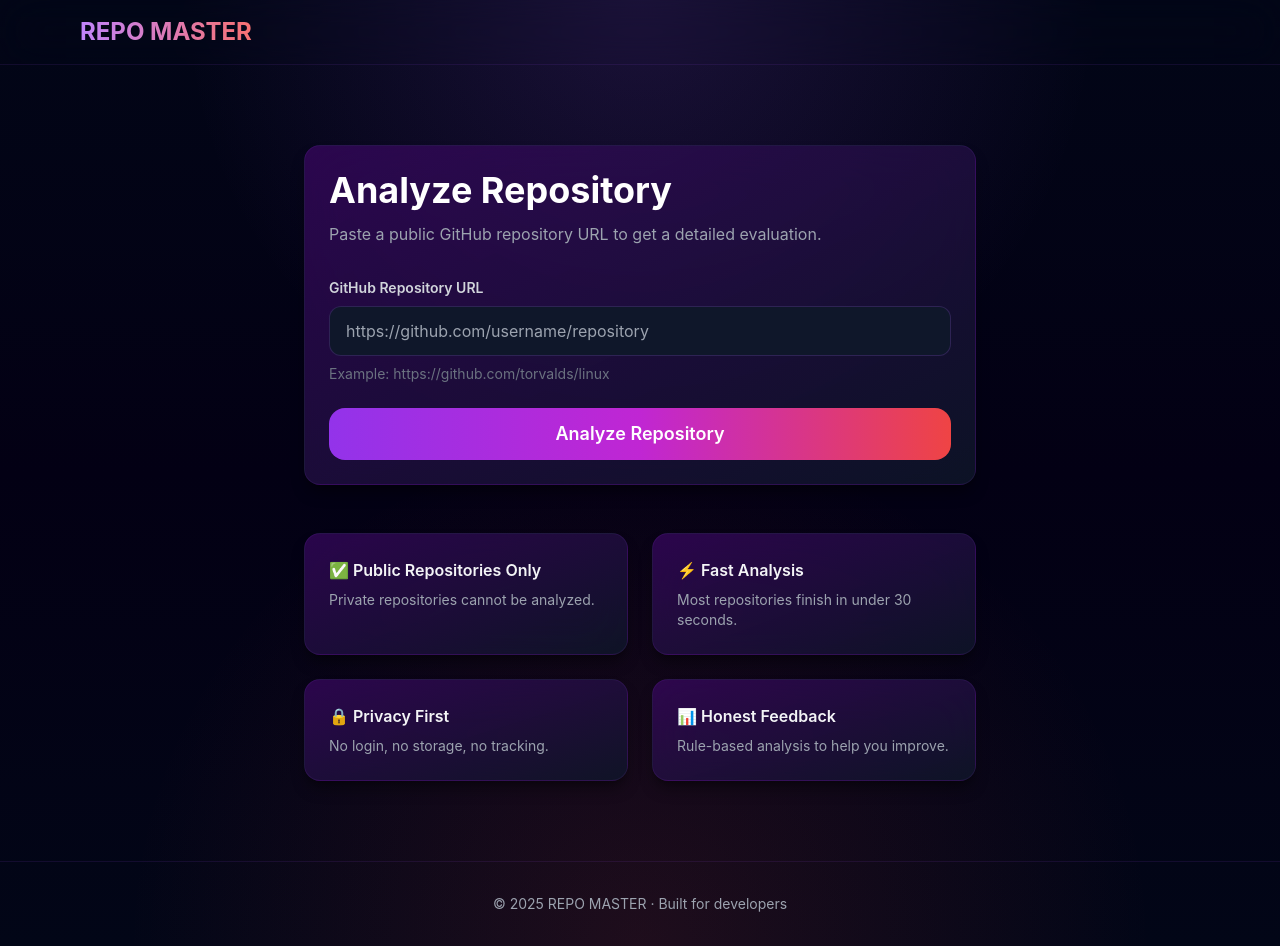
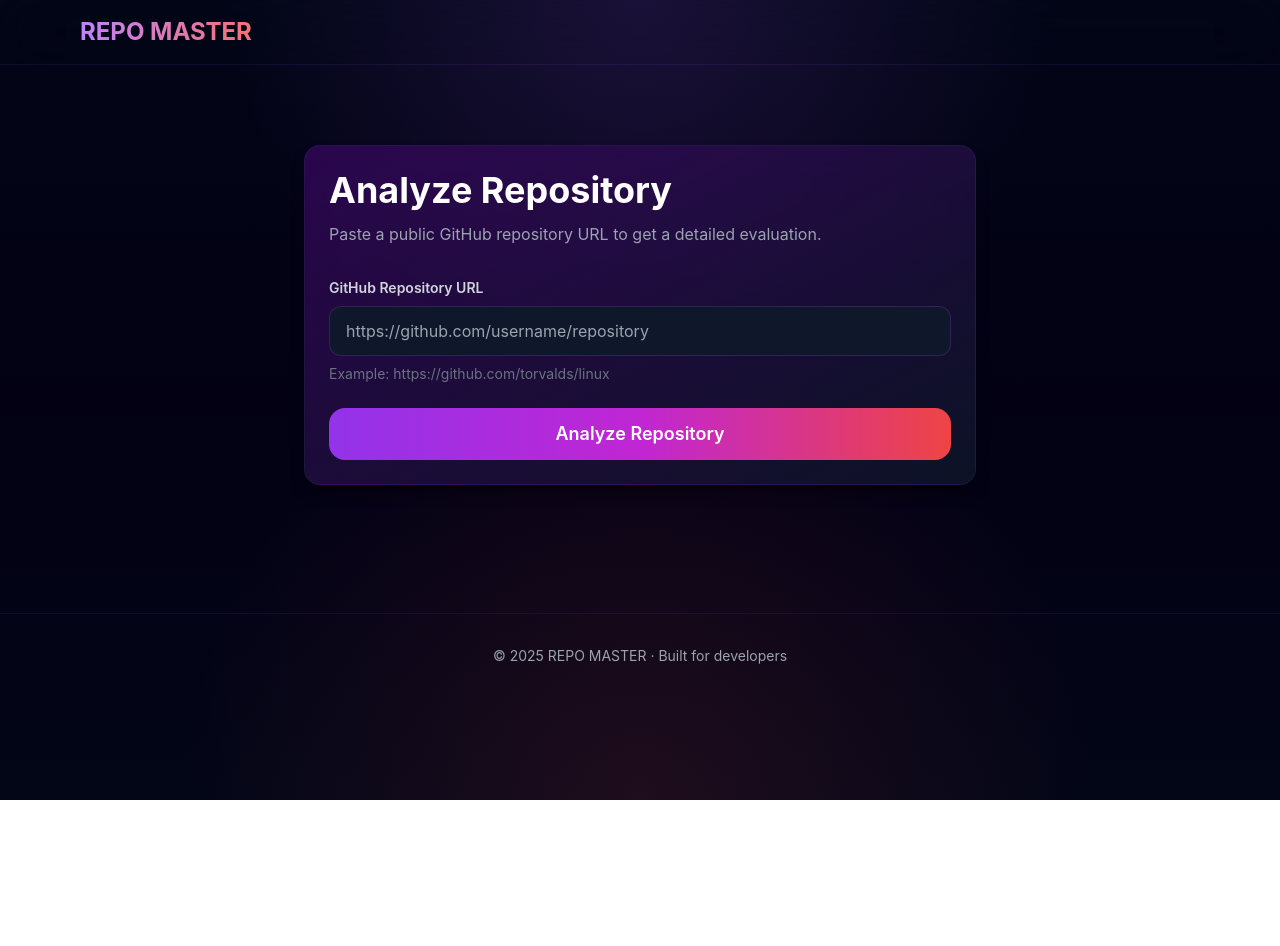
Before and after one commit to tirth1356/RepoMaster, a Next.js app in the folder frontend/: page /analyze in a window 1280 px wide. After the commit the page ends 800 px from the top, so only its background shows below. Built offline with nearby package versions, Linux system fonts and the light colour scheme.

Commit message:
Update analyze.jsx

```diff
--- a/frontend/pages/analyze.jsx
+++ b/frontend/pages/analyze.jsx
@@ -49,7 +49,6 @@ export default function Analyze() {
 
   return (
     <div className="min-h-screen text-gray-200">
-      {/* NAVBAR */}
       <nav className="border-b border-purple-500/10 backdrop-blur-xl">
         <div className="container py-4">
           <Link
@@ -61,11 +60,9 @@ export default function Analyze() {
         </div>
       </nav>
 
-      {/* MAIN */}
       <div className="container py-20">
         {!results ? (
           <div className="max-w-2xl mx-auto">
-            {/* INPUT CARD */}
             <div className="card mb-12 hover:shadow-purple-500/30">
               <h1 className="text-4xl font-bold text-white mb-3">
                 Analyze Repository
@@ -99,29 +96,7 @@ export default function Analyze() {
                     loading ? 'opacity-70 cursor-not-allowed' : ''
                   }`}
                 >
-                  {loading ? (
-                    <span className="flex items-center justify-center gap-2">
-                      <svg className="animate-spin h-5 w-5" viewBox="0 0 24 24">
-                        <circle
-                          className="opacity-25"
-                          cx="12"
-                          cy="12"
-                          r="10"
-                          stroke="currentColor"
-                          strokeWidth="4"
-                          fill="none"
-                        />
-                        <path
-                          className="opacity-75"
-                          fill="currentColor"
-                          d="M4 12a8 8 0 018-8V0C5.373 0 0 5.373 0 12h4z"
-                        />
-                      </svg>
-                      Analyzing...
-                    </span>
-                  ) : (
-                    'Analyze Repository'
-                  )}
+                  {loading ? 'Analyzing...' : 'Analyze Repository'}
                 </button>
               </form>
 
@@ -132,29 +107,8 @@ export default function Analyze() {
                 </div>
               )}
             </div>
-
-            {/* INFO CARDS */}
-            {!loading && (
-              <div className="grid grid-cols-1 md:grid-cols-2 gap-6">
-                {[
-                  ['✅ Public Repositories Only', 'Private repositories cannot be analyzed.'],
-                  ['⚡ Fast Analysis', 'Most repositories finish in under 30 seconds.'],
-                  ['🔒 Privacy First', 'No login, no storage, no tracking.'],
-                  ['📊 Honest Feedback', 'Rule-based analysis to help you improve.'],
-                ].map(([title, desc], i) => (
-                  <div
-                    key={i}
-                    className="card hover:-translate-y-1 hover:shadow-purple-500/20 transition-all"
-                  >
-                    <h3 className="font-semibold mb-2 text-gray-100">{title}</h3>
-                    <p className="text-gray-400 text-sm">{desc}</p>
-                  </div>
-                ))}
-              </div>
-            )}
           </div>
         ) : (
-          /* RESULTS */
           <div ref={resultsRef} className="max-w-4xl mx-auto">
             <button
               onClick={handleNewAnalysis}
@@ -168,7 +122,6 @@ export default function Analyze() {
               <SummaryDisplay summary={results.summary} metadata={results.metadata} />
               <RoadmapDisplay roadmap={results.roadmap} />
 
-              {/* DETAILED SCORES */}
               <div className="card hover:shadow-purple-500/30">
                 <h2 className="text-2xl font-bold text-white mb-6">
                   Detailed Scores
@@ -176,7 +129,7 @@ export default function Analyze() {
 
                 <div className="grid grid-cols-1 md:grid-cols-2 gap-5">
                   {Object.entries(results.scores)
-                    .filter(([key]) => key !== 'overall')
+                    .filter(([key]) => key !== 'overall' && key !== 'languages')
                     .map(([key, score]) => (
                       <div
                         key={key}
@@ -202,7 +155,6 @@ export default function Analyze() {
                 </div>
               </div>
 
-              {/* CTA */}
               <div className="card text-center hover:shadow-red-500/30">
                 <h3 className="text-2xl font-bold text-white mb-3">
                   Improve & Re-Analyze
@@ -220,7 +172,6 @@ export default function Analyze() {
         )}
       </div>
 
-      {/* FOOTER */}
       <footer className="border-t border-purple-500/10 py-8 text-center text-sm text-gray-400">
         © 2025 REPO MASTER · Built for developers
       </footer>
```
